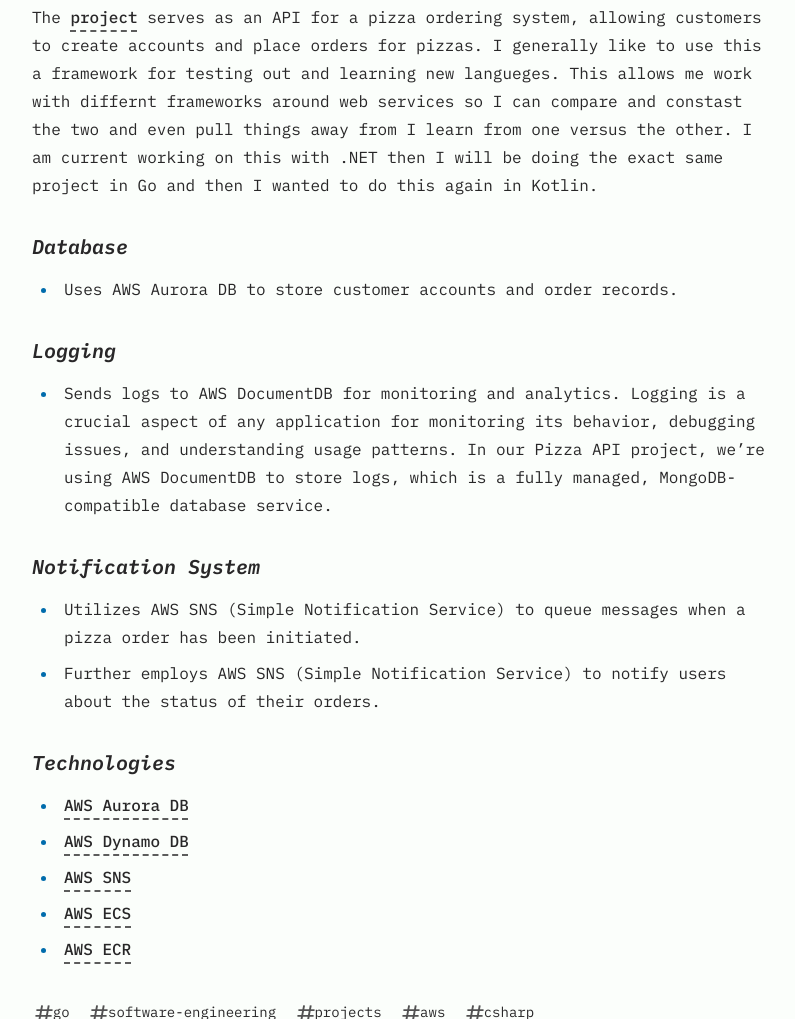
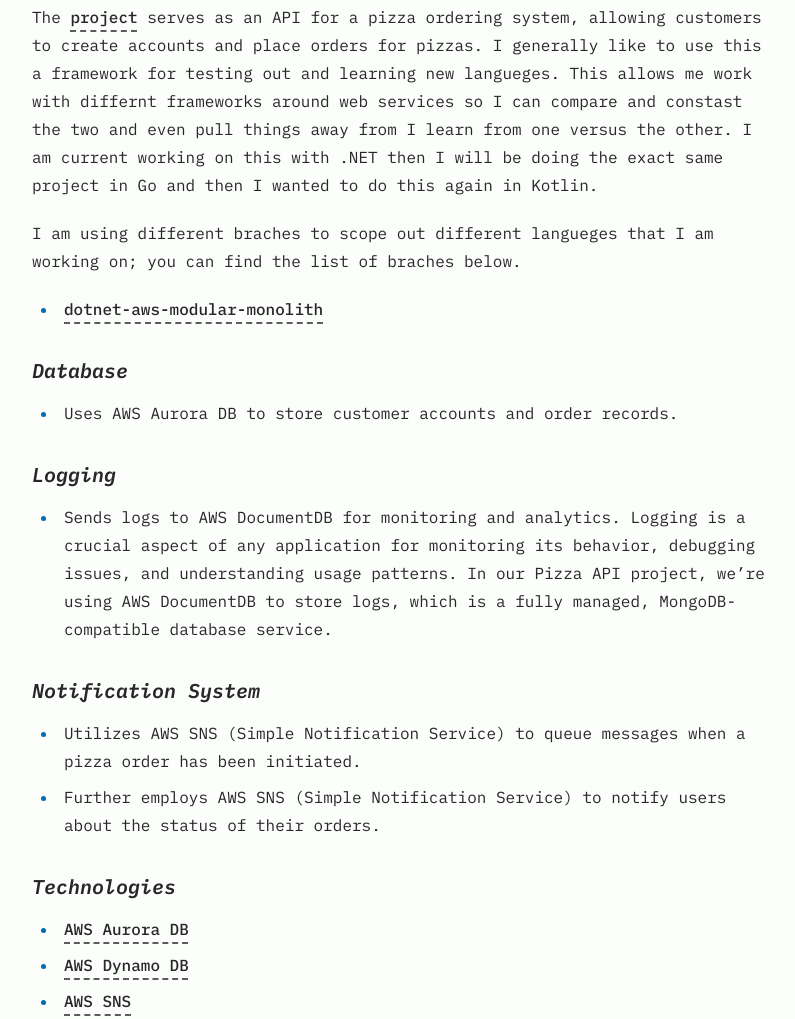
Before and after one commit to JustJordanT/jts-website, an Astro site: page /posts/pizza-byte in a window 1280 px wide. Shown: the part 774-1793 px from the top of the page, without its empty margins (240-1035 px from the left). Built offline with nearby package versions, Linux system fonts and the light colour scheme; Astro itself is replaced by a stand-in of ours; some packages are replaced by stand-ins of ours.

Commit message:
feat - branch list for pizza project

```diff
--- a/src/content/blog/projects/pizza-application.md
+++ b/src/content/blog/projects/pizza-application.md
@@ -23,6 +23,10 @@ description:
 ### Purpose
 The [project](https://github.com/JustJordanT/pizza-byte) serves as an API for a pizza ordering system, allowing customers to create accounts and place orders for pizzas. I generally like to use this a framework for testing out and learning new langueges. This allows me work with differnt frameworks around web services so I can compare and constast the two and even pull things away from I learn from one versus the other. I am current working on this with .NET then I will be doing the exact same project in Go and then I wanted to do this again in Kotlin.
 
+I am using different braches to scope out different langueges that I am working on; you can find the list of braches below.
+
+- [dotnet-aws-modular-monolith](https://github.com/JustJordanT/pizza-byte/tree/dotnet-aws-modular-monolith)
+
 ### Database
 - Uses AWS Aurora DB to store customer accounts and order records.
 
```
